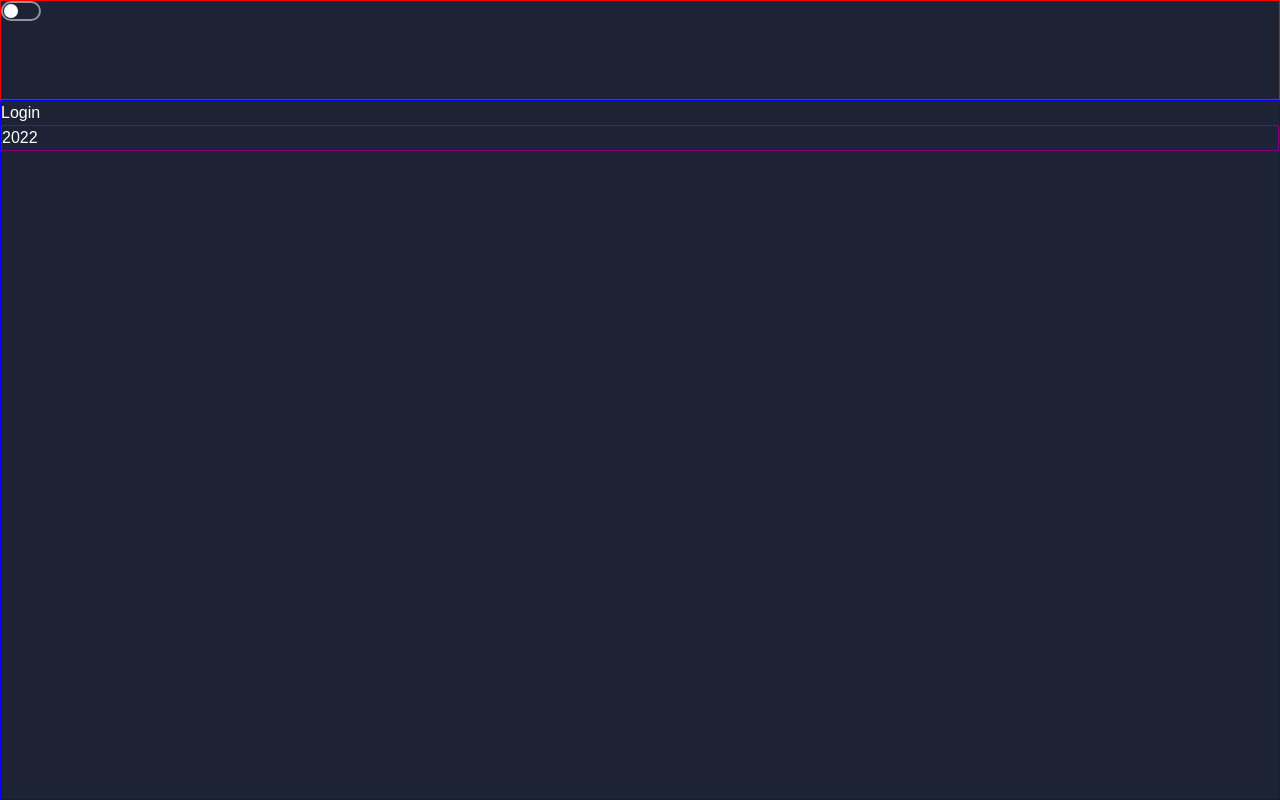
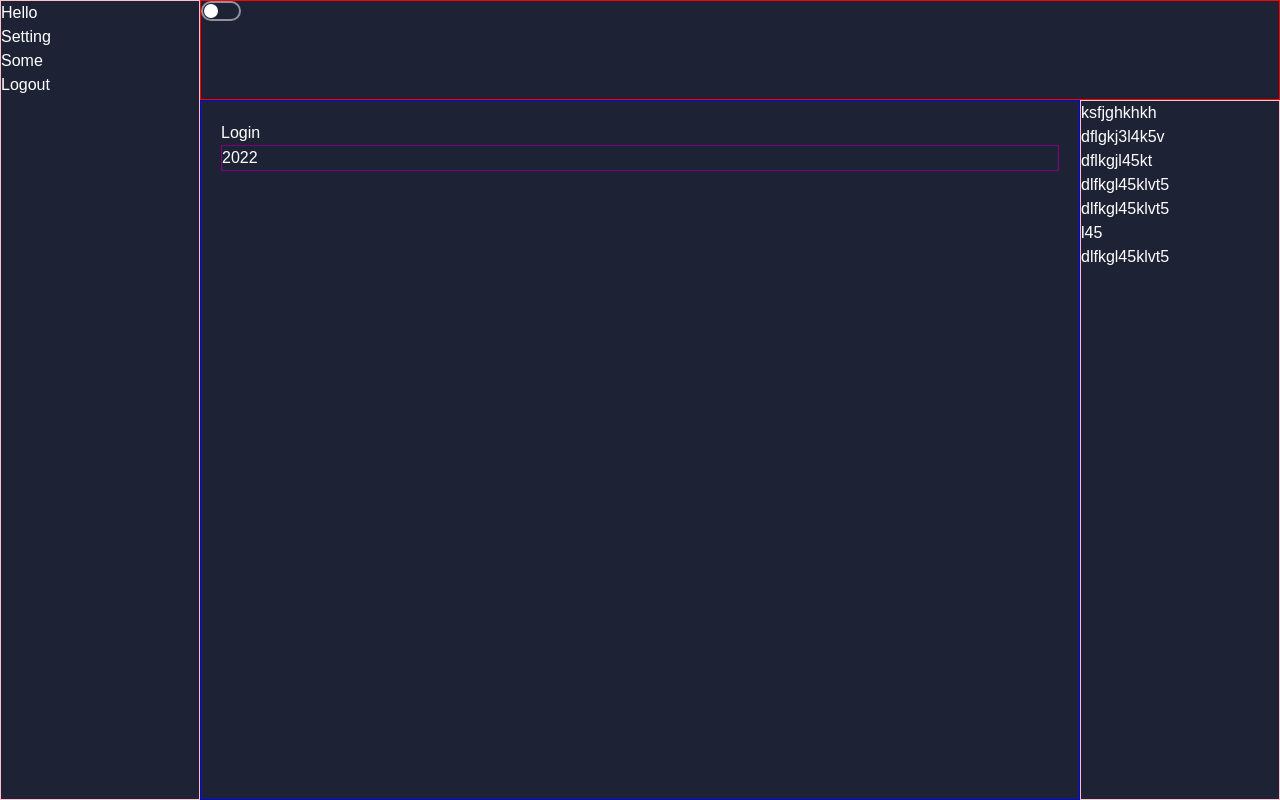
Before and after one commit to naHDop-tech/e-passport, a React app in the folder client/: page /login in a window 1280 px wide. Built offline with nearby package versions, Linux system fonts and the light colour scheme.

Commit message:
feat: add sidebar

```diff
--- a/client/src/components/HOC/WithUserInfo/withUserInfo.tsx
+++ b/client/src/components/HOC/WithUserInfo/withUserInfo.tsx
@@ -2,13 +2,18 @@ import { PropsWithChildren } from 'react'
 import { useRecoilValue } from 'recoil'
 import { authSelector, userSelector } from '../../../store/auth/selector'
 import { IMainLayoutProps } from '../../layouts/MainLayout/types'
+import { ThemeToggle as TT } from '../../ThemeToggle'
+import { withTheme } from '../../HOC/WithTheme'
+
+const ThemeToggle = withTheme(TT)
 
 export function withUserInfo(Component: (p: PropsWithChildren<IMainLayoutProps>) => JSX.Element) {
   return (props: PropsWithChildren<{}>) => {
     const { children } = props
     const { isAuth } = useRecoilValue(authSelector)
     const { user: { email } } = useRecoilValue(userSelector)
-    const sider = () => (
+
+    const navbar = () => (
       <>
         <p>Hello</p>
         <p>Setting</p>
@@ -16,8 +21,25 @@ export function withUserInfo(Component: (p: PropsWithChildren<IMainLayoutProps>)
         <p>Logout</p>
       </>
     )
+    const sidebar = () => (
+      <>
+        <p>ksfjghkhkh</p>
+        <p>dflgkj3l4k5v</p>
+        <p>dflkgjl45kt</p>
+        <p>dlfkgl45klvt5</p>
+        <p>dlfkgl45klvt5</p>
+        <p>l45</p>
+        <p>dlfkgl45klvt5</p>
+      </>
+    )
+    const header = () => (
+      <>
+        <ThemeToggle />
+      </>
+    )
+
     return (
-      <Component sider={sider} isAuth={isAuth} userEmail={email}>
+      <Component navbar={navbar} header={header} sidebar={sidebar} isAuth={isAuth} userEmail={email}>
         {children}
       </Component>
     )
--- a/client/src/components/layouts/MainLayout/MainLayout.tsx
+++ b/client/src/components/layouts/MainLayout/MainLayout.tsx
@@ -12,27 +12,26 @@ interface IMainLayoutStyle {
   Footer: string
   Sidebar: string
   SilentSidebar: string
+  Navbar: string
+  SilentNavbar: string
 }
 
-import { ThemeToggle as TT } from '../../ThemeToggle'
-import { withTheme } from '../../HOC/WithTheme'
-import { Button, ButtonTypes } from '../../Button'
 import { IMainLayoutProps } from './types'
 
-const ThemeToggle = withTheme(TT)
-
 export function MainLayout(props: PropsWithChildren<IMainLayoutProps>) {
-  const { children, isAuth, sider, userEmail } = props
+  const { children, isAuth, sidebar, header, navbar,  userEmail } = props
   const navigateTo = useNavigate()
-  const Sider = sider
+  const Sidebar = sidebar
+  const Navbar = navbar
+  const Header = header
 
   return (
     <div className={isAuth ? styles.UserGridContainer : styles.BaseGridContainer}>
       <div className={styles.Header}>
-        <ThemeToggle />
+        <Header />
       </div>
-      <div className={isAuth ? styles.Sidebar : styles.SilentSidebar}>
-        <Sider />
+      <div className={isAuth ? styles.Navbar : styles.SilentNavbar}>
+        <Navbar />
       </div>
       <div className={styles.Content}>
         {children}
@@ -40,6 +39,9 @@ export function MainLayout(props: PropsWithChildren<IMainLayoutProps>) {
           {new Date().getFullYear()}
         </div>
       </div>
+      <div className={isAuth ? styles.Sidebar : styles.SilentSidebar}>
+        <Sidebar />
+      </div>
   </div>
   )
 }
--- a/client/src/components/layouts/MainLayout/MainLayoutStyle.module.css
+++ b/client/src/components/layouts/MainLayout/MainLayoutStyle.module.css
@@ -3,11 +3,11 @@
   height: 100vh;
 
   display: grid;
-  grid-template-columns: 200px auto;
+  grid-template-columns: 200px auto 200px;
   grid-template-rows: 100px 1fr;
   grid-template-areas:
-    'sider header'
-    'sider content';
+    'navbar header header'
+    'navbar content sidebar';
 }
 
 .BaseGridContainer {
@@ -32,17 +32,28 @@
 }
 
 .Sidebar {
-  grid-area: sider;
+  grid-area: sidebar;
   border: 1px solid pink;
 }
 
 .SilentSidebar {
+  grid-area: sidebar;
   display: none;
-  grid-area: sider;
+}
+
+.Navbar {
+  grid-area: navbar;
+  border: 1px solid pink;
+}
+
+.SilentNavbar {
+  grid-area: navbar;
+  display: none;
 }
 
 .Content {
   grid-area: content;
+  padding: 20px;
   overflow: auto;
   border: 1px solid blue;
 }
--- a/client/src/components/layouts/MainLayout/types.ts
+++ b/client/src/components/layouts/MainLayout/types.ts
@@ -1,5 +1,7 @@
 export interface IMainLayoutProps {
   isAuth: boolean
   userEmail: string
-  sider: () => JSX.Element
+  sidebar: () => JSX.Element
+  navbar: () => JSX.Element
+  header: () => JSX.Element
 }
--- a/client/src/store/auth/atoms.ts
+++ b/client/src/store/auth/atoms.ts
@@ -3,7 +3,7 @@ import { localStorageEffect } from '../effect'
 
 export const token = atom({
   key: 'token',
-  default: '',
+  default: 'lsdkfjhskd',
   effects: [
     localStorageEffect('token')
   ]
```
